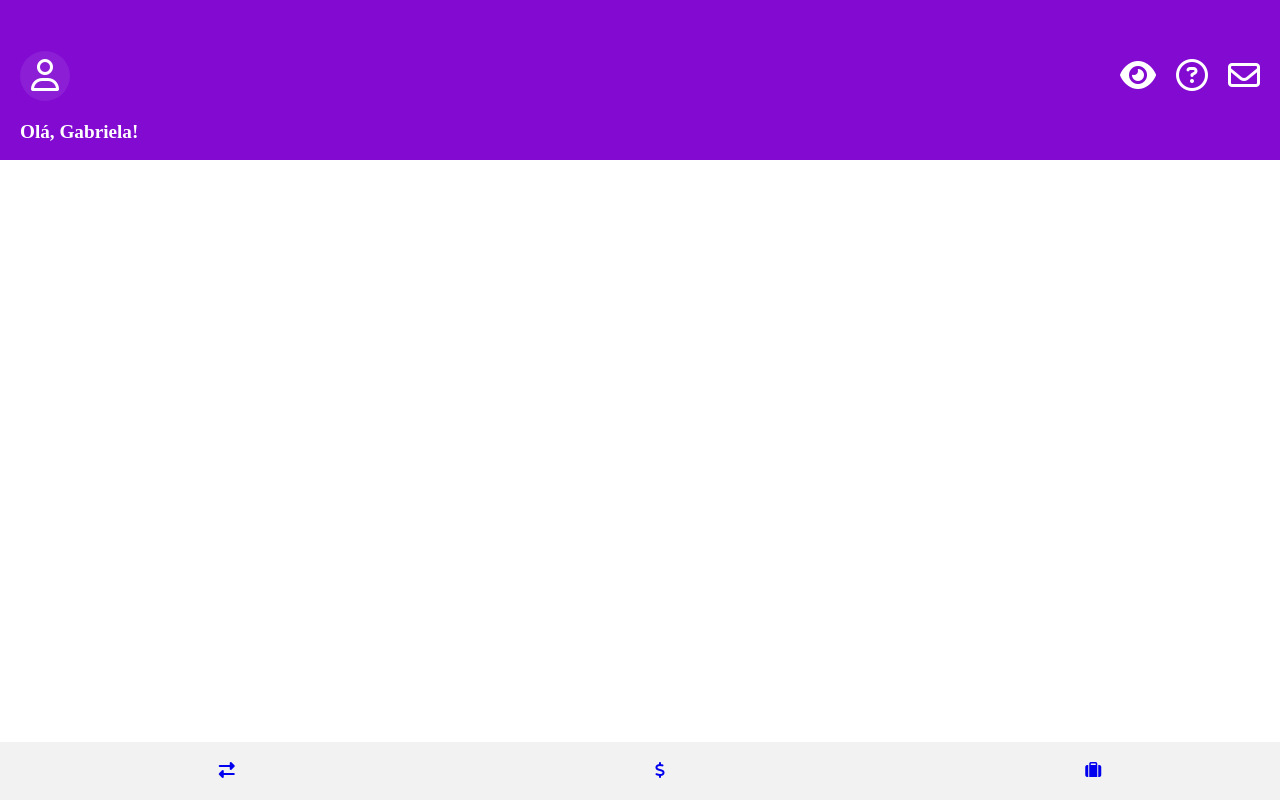
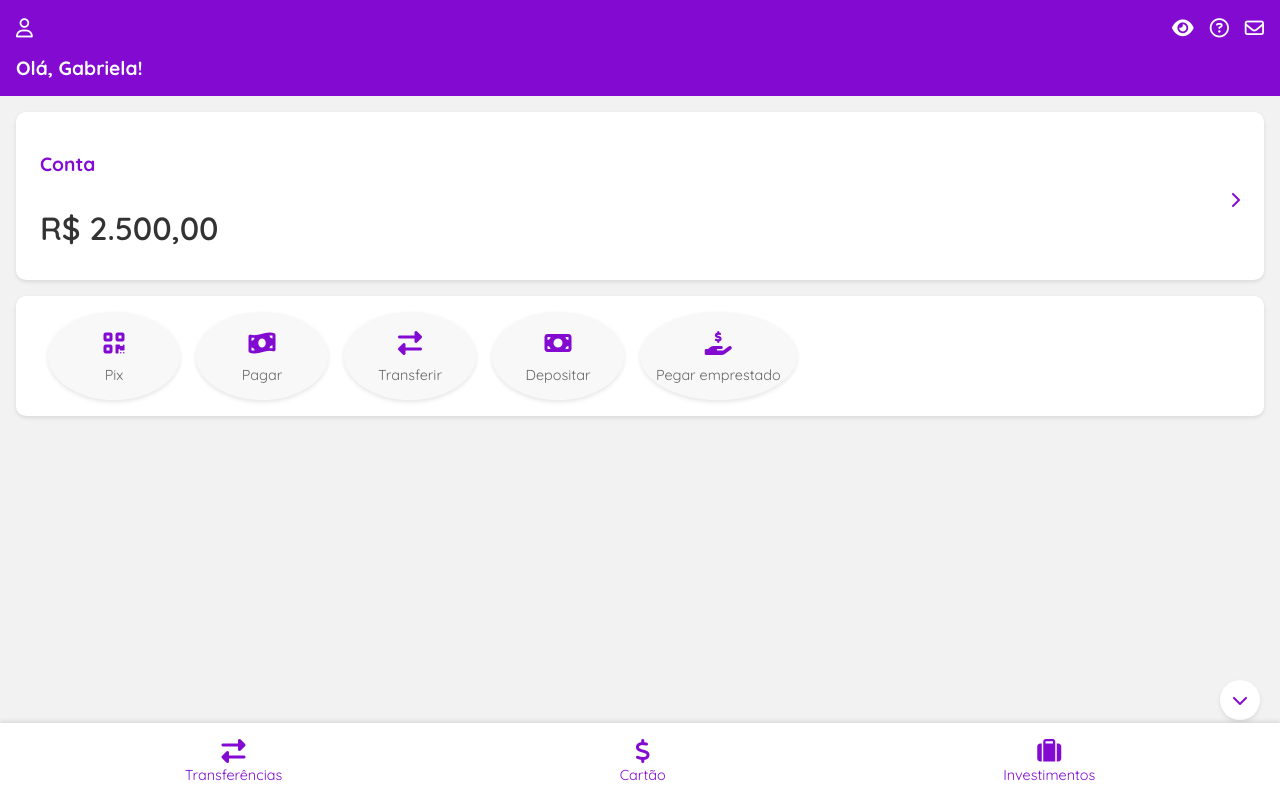
Before and after one commit to Renan-Prado-TI/Layout_Nubank, a plain HTML site: page index.html in a window 1280 px wide. Drawn offline with Linux system fonts and the light colour scheme.

Commit message:
Atualizações no layout do Nubank - Versão inicial

```diff
--- a/CSS/style.css
+++ b/CSS/style.css
@@ -1,74 +1,210 @@
-htm{
+html {
     font-size: 16px;
     font-family: "Quicksand";
+}
 
+body {
+    margin: 0;
+    padding: 0;
+    background-color: #f2f2f2;
+    color: #333;
 }
-header{
+
+header {
     background-color: #820ad1;
-    height: 20vh;
+    padding: 1rem;
+    color: white;
 }
-body{
-    margin: 0px;
-    padding: 0px;
+
+.header-top {
+    display: flex;
+    justify-content: space-between;
+    align-items: center;
+    margin-bottom: 1rem;
 }
-main{
-    background-color: #ffffff;
-    height: 80vh;
+
+.header-icons-left,
+.header-icons-right {
+    display: flex;
+    gap: 1rem;
 }
-#header-icones{
-    padding-top: 6vh;
-    height: 7vh;
-    align-items: center;
-    display: flex;
+
+.header-icon {
+    color: white;
+    font-size: 1.2rem;
+    text-decoration: none;
 }
-#header-icones-esquerda{
-    flex: 1;
-    margin-left: 20px;
-}
-.header-icone-esquerda{
-    background-color: #8c1ed5;
-    width: 50px;
-    height: 50px;
-    border-radius: 25px;
-    display: block;
-    text-align: center;
-    line-height: 50px;
-}
-#header-icones-direita{
-    flex: 1;
-    display: flex;
-    justify-content: flex-end;
-    gap: 20px;
-    margin-right: 20px;
-}
-.header-icone-direita{
 
-}
-#header-nome{
-    clear:both; /* limpa ambos os lados para nenhum elemento flutuar*/
-    height: 7vh;
-    align-items: center;
-    display: flex;
-    color: #ffffff;
-    margin-left: 20px;
+.header-greeting {
     font-size: 1.2rem;
 }
-#header-icones a{
-    color: #ffffff;
+
+main {
+    padding: 1rem;
+}
+
+.balance-section {
+    background-color: white;
+    padding: 1.5rem;
+    border-radius: 10px;
+    margin-bottom: 1rem;
+    box-shadow: 0 2px 4px rgba(0, 0, 0, 0.1);
+    position: relative;
+}
+
+.balance-header {
+    display: flex;
+    align-items: center;
+    gap: 0.5rem;
+    margin-bottom: 0.5rem;
+}
+
+.balance-header i {
+    color: #820ad1;
+    font-size: 1rem;
+}
+
+.balance-info {
+    position: relative;
+}
+
+.balance-info h2 {
+    color: #820ad1;
+    margin-bottom: 0.5rem;
+    font-size: 1.2rem;
+}
+
+.balance-amount {
     font-size: 2rem;
+    font-weight: 600;
+    margin-bottom: 0.5rem;
 }
-footer{
+
+.balance-arrow {
+    position: absolute;
+    right: 0;
+    top: 50%;
+    transform: translateY(-50%);
+}
+
+.balance-arrow i {
+    color: #820ad1;
+    font-size: 1rem;
+}
+
+.balance-details {
+    color: #820ad1;
+    font-size: 0.9rem;
+    text-decoration: underline;
+    cursor: pointer;
+}
+
+.quick-actions {
+    display: grid;
+    grid-template-columns: repeat(2, 1fr);
+    gap: 1rem;
+    margin-bottom: 1rem;
+}
+
+.action-card {
+    background-color: white;
+    padding: 1rem;
+    border-radius: 10px;
+    display: flex;
+    flex-direction: column;
+    align-items: center;
+    text-align: center;
+    box-shadow: 0 2px 4px rgba(0, 0, 0, 0.1);
+}
+
+.action-icon {
+    font-size: 2rem;
+    color: #820ad1;
+    margin-bottom: 0.5rem;
+}
+
+.actions-carousel {
+    background-color: white;
+    padding: 1rem;
+    border-radius: 10px;
+    box-shadow: 0 2px 4px rgba(0, 0, 0, 0.1);
+    overflow-x: auto;
+    -webkit-overflow-scrolling: touch;
+}
+
+.carousel-track {
+    display: flex;
+    gap: 1rem;
+    padding: 0 1rem;
+}
+
+.action-card {
+    background-color: #f8f8f8;
+    padding: 1rem;
+    border-radius: 50%;
+    min-width: 100px;
+    text-align: center;
+    flex-shrink: 0;
+    display: flex;
+    flex-direction: column;
+    align-items: center;
+    justify-content: center;
+}
+
+.action-icon {
+    font-size: 1.5rem;
+    color: #820ad1;
+    margin-bottom: 0.5rem;
+}
+
+.action-card p {
+    margin: 0;
+    font-size: 0.9rem;
+    color: #666;
+}
+
+.scroll-indicator {
     position: fixed;
-    bottom: 0px;
-    left: 0px;
+    bottom: 80px;
+    right: 20px;
+    background-color: white;
+    border-radius: 50%;
+    width: 40px;
+    height: 40px;
     display: flex;
-    flex-direction: row;
-    gap: 20px;
-    background-color: #f2f2f2;
-    width: 100%;
-    padding: 20px;
+    align-items: center;
+    justify-content: center;
+    box-shadow: 0 2px 4px rgba(0, 0, 0, 0.1);
+    cursor: pointer;
 }
-footer a{
-    Flex: 1;
-    text-align: center;
+
+.scroll-indicator i {
+    color: #820ad1;
+    font-size: 1rem;
 }
+
+footer {
+    position: fixed;
+    bottom: 0;
+    left: 0;
+    right: 0;
+    background-color: white;
+    padding: 1rem;
+    display: flex;
+    justify-content: space-around;
+    box-shadow: 0 -2px 4px rgba(0, 0, 0, 0.1);
+}
+
+.footer-icon {
+    display: flex;
+    flex-direction: column;
+    align-items: center;
+    color: #820ad1;
+    text-decoration: none;
+    font-size: 0.9rem;
+}
+
+.footer-icon i {
+    font-size: 1.5rem;
+    margin-bottom: 0.2rem;
+}
--- a/index.html
+++ b/index.html
@@ -1,5 +1,5 @@
 <!DOCTYPE html>
-<html lang="en">
+<html lang="pt-BR">
 <head>
     <meta charset="UTF-8">
     <meta name="viewport" content="width=device-width, initial-scale=1.0">
@@ -12,40 +12,93 @@
 </head>
 <body>
     <header>
-        <div id="header-icones">
-            <div id="header-icones-esquerda">
-                <a href="#" class="header-icone-esquerda">
+        <div class="header-top">
+            <div class="header-icons-left">
+                <a href="#" class="header-icon">
                     <i class="fa-regular fa-user"></i>
                 </a>
             </div>
-            <div id="header-icones-direita">
-                <a href="#" class="header-icone-direita">
+            <div class="header-icons-right">
+                <a href="#" class="header-icon">
                     <i class="fa-solid fa-eye"></i>
                 </a>
-                <a href="#" class="header-icone-direita">
+                <a href="#" class="header-icon">
                     <i class="fa-regular fa-circle-question"></i>
                 </a>
-                <a href="#" class="header-icone-direita">
+                <a href="#" class="header-icon">
                     <i class="fa-regular fa-envelope"></i>
                 </a>
             </div>
         </div>
-        <div id="header-nome">
+        <div class="header-greeting">
             <strong>Olá, Gabriela!</strong>
         </div>
     </header>
+
     <main>
+        <div class="balance-section">
+            <div class="balance-info">
+                <h2>Conta</h2>
+                <p class="balance-amount">R$ 2.500,00</p>
+                <div class="balance-arrow">
+                    <i class="fa-solid fa-chevron-right"></i>
+                </div>
+            </div>
+        </div>
+
+        <div class="actions-carousel">
+            <div class="carousel-track">
+                <div class="action-card">
+                    <div class="action-icon">
+                        <i class="fa-solid fa-qrcode"></i>
+                    </div>
+                    <p>Pix</p>
+                </div>
+                <div class="action-card">
+                    <div class="action-icon">
+                        <i class="fa-solid fa-money-bill-wave"></i>
+                    </div>
+                    <p>Pagar</p>
+                </div>
+                <div class="action-card">
+                    <div class="action-icon">
+                        <i class="fa-solid fa-right-left"></i>
+                    </div>
+                    <p>Transferir</p>
+                </div>
+                <div class="action-card">
+                    <div class="action-icon">
+                        <i class="fa-solid fa-money-bill"></i>
+                    </div>
+                    <p>Depositar</p>
+                </div>
+                <div class="action-card">
+                    <div class="action-icon">
+                        <i class="fa-solid fa-hand-holding-dollar"></i>
+                    </div>
+                    <p>Pegar emprestado</p>
+                </div>
+            </div>
+        </div>
+
+        <div class="scroll-indicator">
+            <i class="fa-solid fa-chevron-down"></i>
+        </div>
 
     </main>
+
     <footer>
-        <a href="#">
+        <a href="#" class="footer-icon">
             <i class="fa-solid fa-right-left"></i>
+            <span>Transferências</span>
         </a>
-        <a href="#">
+        <a href="#" class="footer-icon">
             <i class="fa-solid fa-dollar-sign"></i>
+            <span>Cartão</span>
         </a>
-        <a href="#">
+        <a href="#" class="footer-icon">
             <i class="fa-solid fa-suitcase"></i>
+            <span>Investimentos</span>
         </a>
     </footer>
 </body>
```
